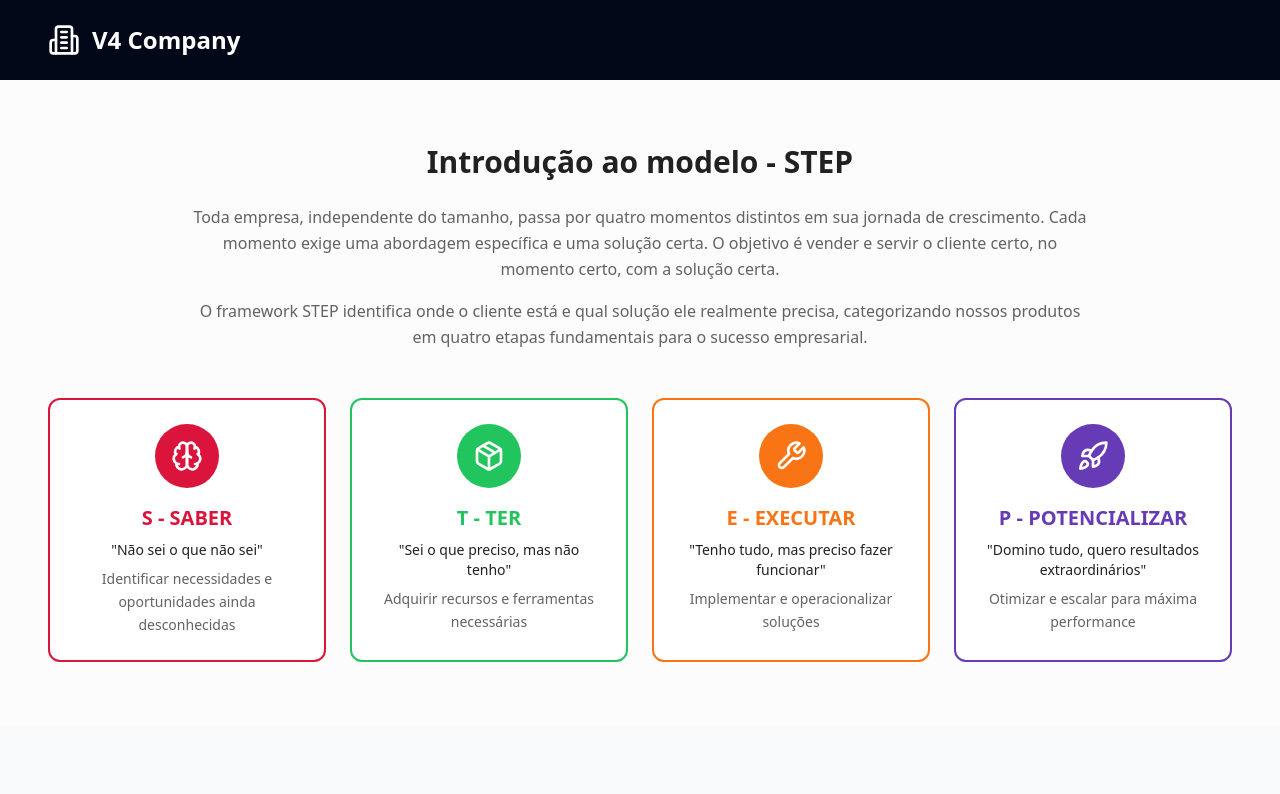
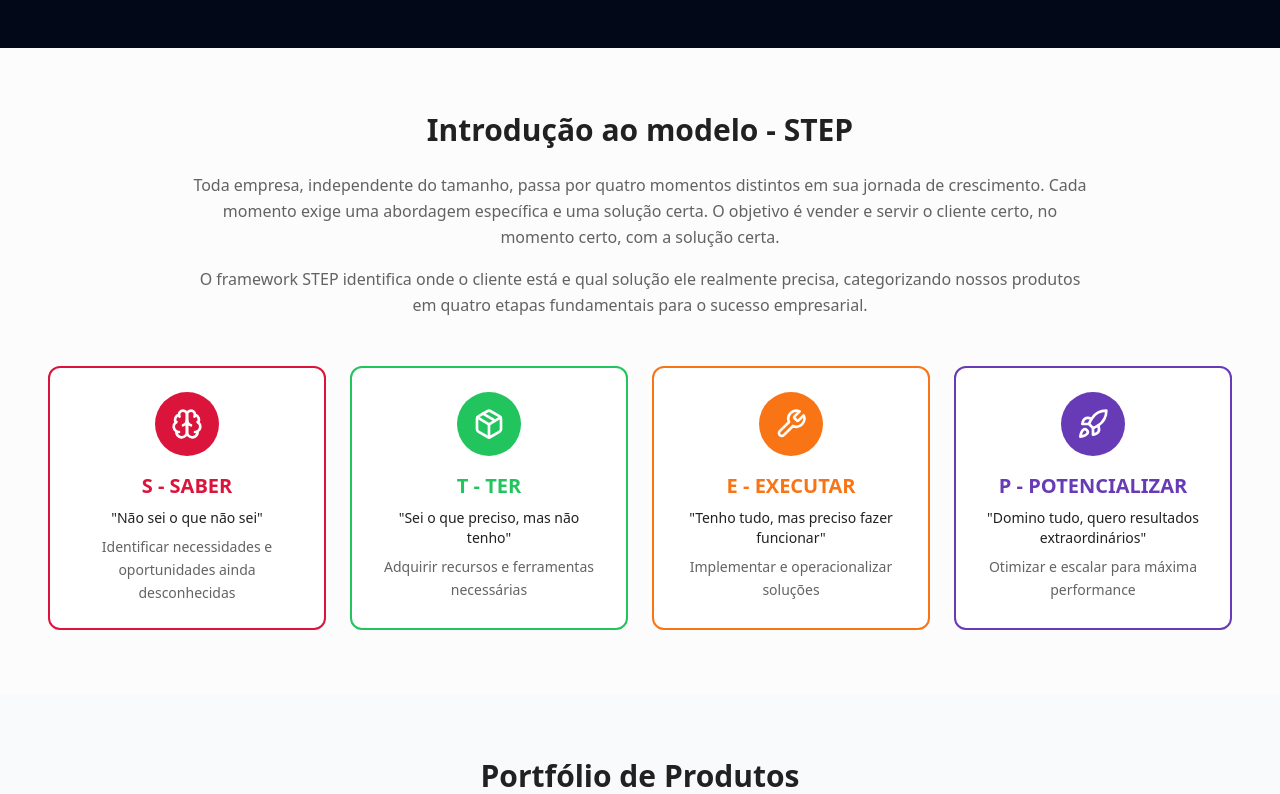
Before and after one commit to gina-eng/v4-product-compass-56970939, a React (Vite) app: page / in a window 1280 px wide. Shown: the top 794 px of the page. Built offline with nearby package versions, Linux system fonts and the light colour scheme.

Commit message:
Visual edit in Lovable
Edited UI in Lovable

```diff
--- a/src/components/Header.tsx
+++ b/src/components/Header.tsx
@@ -4,10 +4,7 @@ const Header = () => {
   return <header className="bg-header-bg text-header-foreground py-6 px-4">
       <div className="container mx-auto">
         <div className="flex items-center justify-between">
-          <Link to="/" className="flex items-center gap-3">
-            <Building2 className="h-8 w-8" />
-            <span className="text-2xl font-bold">V4 Company</span>
-          </Link>
+
 
 
         </div>
```
